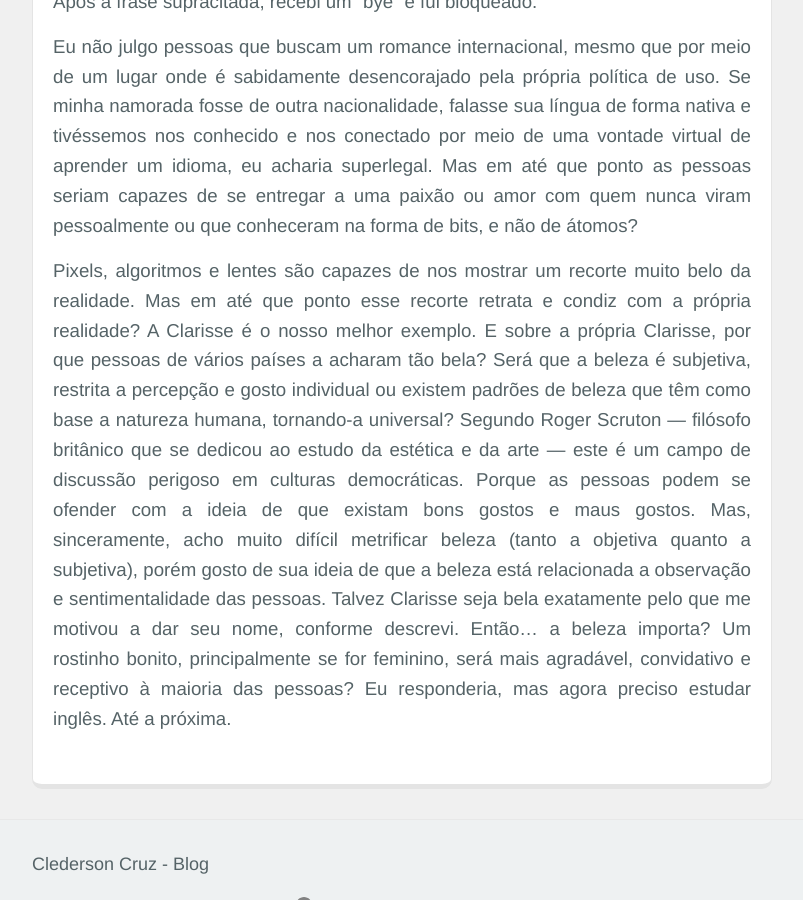
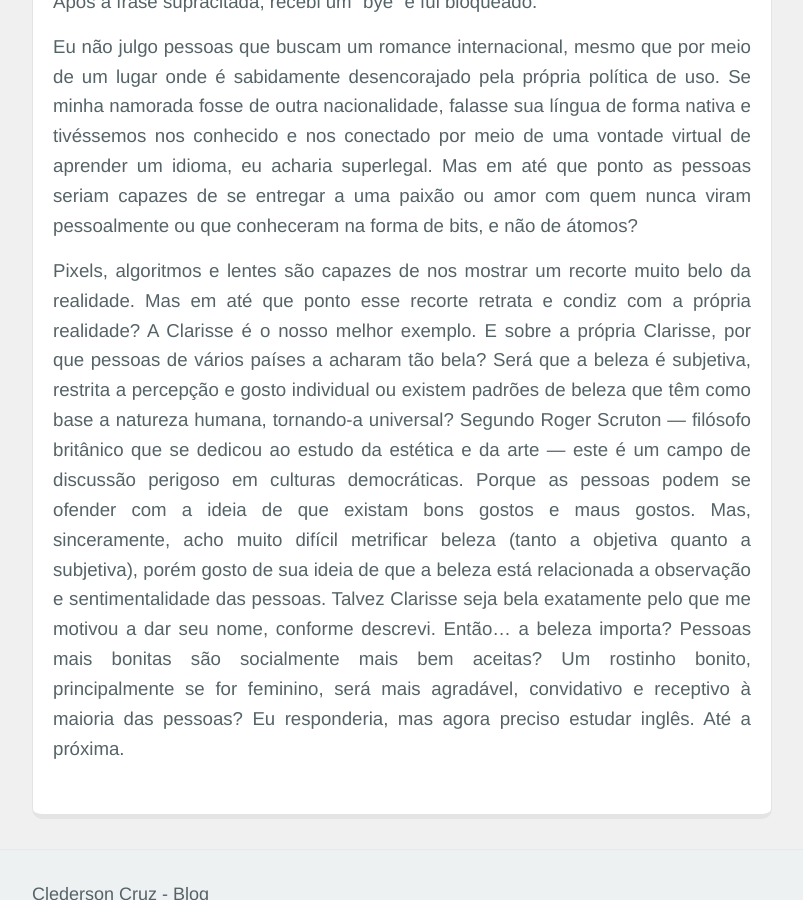
Before and after one commit to Cledersonbc/blog, a Jekyll site: the page built from _posts/2020-04-29-beleza.markdown, in a window 1280 px wide and 900 px high, scrolled down 4036 px. Shown: the whole window, without its empty margins (238-1041 px from the left). Built offline with Jekyll 4.4.1, drawn with Linux system fonts in a browser that asks for light colours; part of the change alters nothing that is shown; some of the changed text lies outside the part shown.

Commit message:
update article: beleza

```diff
--- a/_posts/2020-04-29-beleza.markdown
+++ b/_posts/2020-04-29-beleza.markdown
@@ -6,7 +6,7 @@ date:   2020-04-29 16:06:00 -0300
 categories: pensamentos algoritmos idiomas
 ---
 
-O meu nível de inglês foi classificado como intermediário B1 do *Common European Framework of Reference for Languages* (CEFR), basedo no *Rosetta Stone American Pre-test*. Um resultado positivo, porém não o suficiente com o que eu gostaria.
+O meu nível de inglês foi classificado como intermediário B1 do *Common European Framework of Reference for Languages* (CEFR), basedo no *Rosetta Stone American Pre-test*. Um resultado positivo, porém não muito satisfatório com o que eu gostaria.
 
 Decidi ingressar em plataformas de conversação, em outros idiomas, com o intuito de melhorar meu inglês. Acabei criando uma conta e ficando em uma plataforma específica, bem popular, por sinal, que permite conversas por meio de texto e voz.
 
@@ -14,7 +14,7 @@ Por estar na faixa dos 20 anos, coloquei uma foto recente, não muito aterroriza
 
 > — *Pizza or hamgurguer?*
 
-O veganismo é uma postura ética para reduzir a dor e o sofrimento animal na medida do possível e necessário. Logo, é de se esperar que um vegano não consuma carne ou goste de hambúrgueres. E foi exatamente por isso que eu havia feito uma pergunta provocativa. Com um bom tom de humor, o americano me respondeu da seguinte forma:
+O veganismo é uma postura ética para reduzir a dor e o sofrimento animal na medida do possível e necessário. Logo, é de se esperar que um vegano não consuma carne ou goste de hambúrgueres. E foi exatamente por isso que eu havia feito uma pergunta provocativa. Com um bom tom de humor, o americano me respondeu:
 
 > — *Weed! High weed! Telescopes are used to observe the known universe. Weed is used to observe the unknown universe.*
 
@@ -61,4 +61,4 @@ Após a frase supracitada, recebi um "bye" e fui bloqueado.
 
 Eu não julgo pessoas que buscam um romance internacional, mesmo que por meio de um lugar onde é sabidamente desencorajado pela própria política de uso. Se minha namorada fosse de outra nacionalidade, falasse sua língua de forma nativa e tivéssemos nos conhecido e nos conectado por meio de uma vontade virtual de aprender um idioma, eu acharia superlegal. Mas em até que ponto as pessoas seriam capazes de se entregar a uma paixão ou amor com quem nunca viram pessoalmente ou que conheceram na forma de bits, e não de átomos?
 
-Pixels, algoritmos e lentes são capazes de nos mostrar um recorte muito belo da realidade. Mas em até que ponto esse recorte retrata e condiz com a própria realidade? A Clarisse é o nosso melhor exemplo. E sobre a própria Clarisse, por que pessoas de vários países a acharam tão bela? Será que a beleza é subjetiva, restrita a percepção e gosto individual ou existem padrões de beleza que têm como base a natureza humana, tornando-a universal? Segundo Roger Scruton — filósofo britânico que se dedicou ao estudo da estética e da arte — este é um campo de discussão perigoso em culturas democráticas. Porque as pessoas podem se ofender com a ideia de que existam bons gostos e maus gostos. Mas, sinceramente, acho muito difícil metrificar beleza (tanto a objetiva quanto a subjetiva), porém gosto de sua ideia de que a beleza está relacionada a observação e sentimentalidade das pessoas. Talvez Clarisse seja bela exatamente pelo que me motivou a dar seu nome, conforme descrevi. Então... a beleza importa? Um rostinho bonito, principalmente se for feminino, será mais agradável, convidativo e receptivo à maioria das pessoas? Eu responderia, mas agora preciso estudar inglês. Até a próxima.
+Pixels, algoritmos e lentes são capazes de nos mostrar um recorte muito belo da realidade. Mas em até que ponto esse recorte retrata e condiz com a própria realidade? A Clarisse é o nosso melhor exemplo. E sobre a própria Clarisse, por que pessoas de vários países a acharam tão bela? Será que a beleza é subjetiva, restrita a percepção e gosto individual ou existem padrões de beleza que têm como base a natureza humana, tornando-a universal? Segundo Roger Scruton — filósofo britânico que se dedicou ao estudo da estética e da arte — este é um campo de discussão perigoso em culturas democráticas. Porque as pessoas podem se ofender com a ideia de que existam bons gostos e maus gostos. Mas, sinceramente, acho muito difícil metrificar beleza (tanto a objetiva quanto a subjetiva), porém gosto de sua ideia de que a beleza está relacionada a observação e sentimentalidade das pessoas. Talvez Clarisse seja bela exatamente pelo que me motivou a dar seu nome, conforme descrevi. Então... a beleza importa? Pessoas mais bonitas são socialmente mais bem aceitas? Um rostinho bonito, principalmente se for feminino, será mais agradável, convidativo e receptivo à maioria das pessoas? Eu responderia, mas agora preciso estudar inglês. Até a próxima.
```
